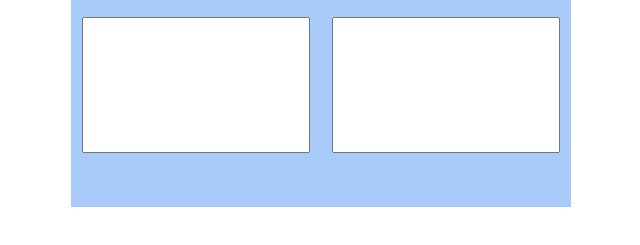
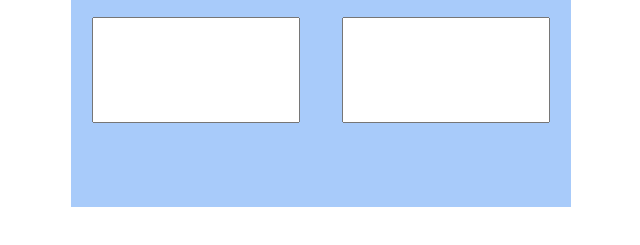
Before and after one commit to SuhasDhawale/text-matcher, a plain HTML site: page index.html in a window 1280 px wide. Shown: the part 103-348 px from the top of the page, without its empty margins (319-959 px from the left). Drawn offline with Linux system fonts and the light colour scheme.

Commit message:
updated input text container size

```diff
--- a/index.css
+++ b/index.css
@@ -15,8 +15,8 @@
      justify-content: space-around;
  }
  .input-text{
-     width: 220px;
-     height: 130px;
+     width: 200px;
+     height: 100px;
      font-size: 20px;
  }
  .result{
```
